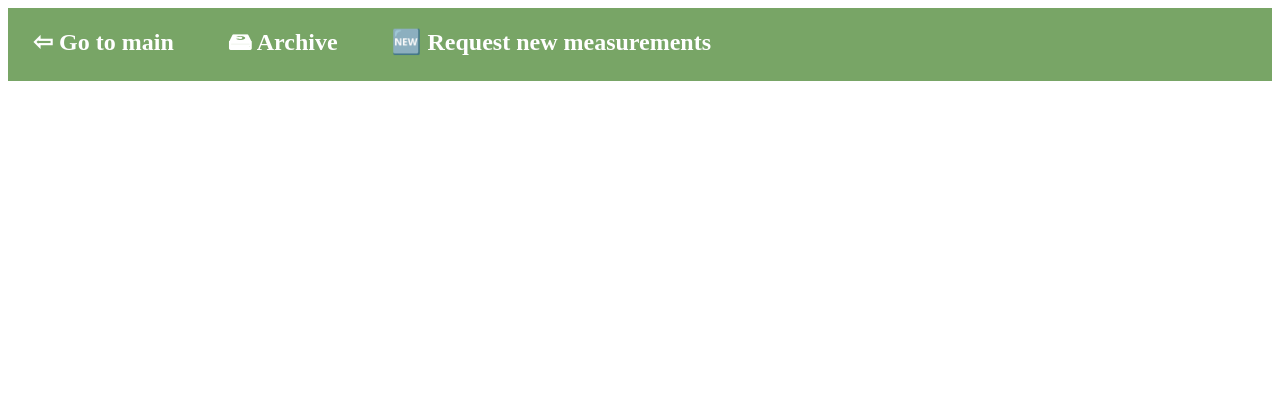
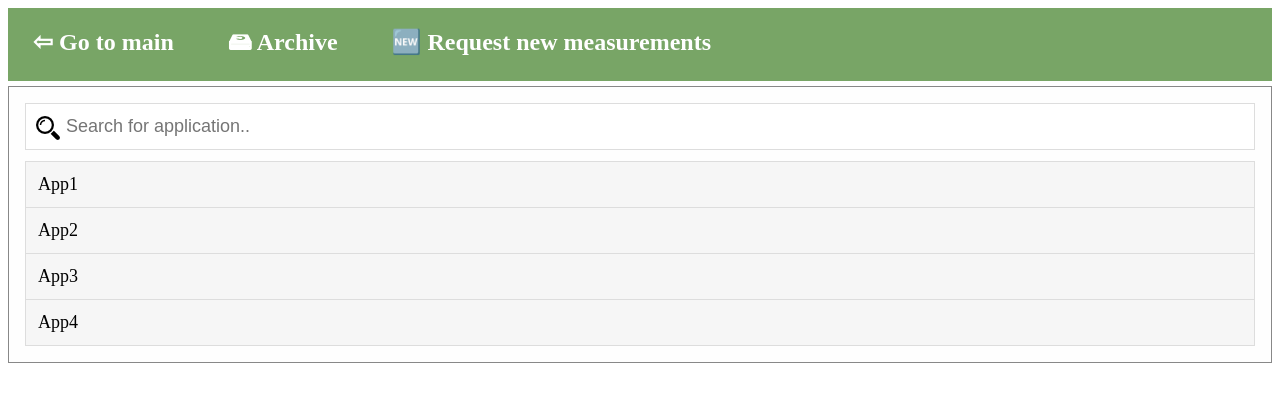
Before and after one commit to munhyunsu/AppSpeedXrayWebsite, a Django app: page / in a window 1280 px wide. Shown: the top 402 px of the page. Run offline with Django 3.2, Linux system fonts and the light colour scheme.

Commit message:
Improve layout

```diff
--- a/mysite/xray/static/css/index.css
+++ b/mysite/xray/static/css/index.css
@@ -1,8 +1,9 @@
 .nav-top {
-
   background-color: #78a566;
   width: 100%;
+  text-align: left;
 }
+
 .nav-top a {
   font-size: 150%;
   font-weight: bold;
@@ -12,6 +13,51 @@
   text-decoration: none;
   display: inline-block;
 }
+
 .nav-top a:hover {
   background-color: #4f6d41;
 }
+
+.entry-list {
+  background-color: #fefefe;
+  padding: 16px;
+  margin: 5px auto; /* 15% from the top and centered */
+  border: 1px solid #888;
+  width: auto; /* Could be more or less, depending on screen size */
+  overflow: auto;
+}
+
+.entry-search {
+  background-image: url('../img/magnifier.png'); /* Add a search icon to input */
+  background-position: 10px 12px; /* Position the search icon */
+  background-repeat: no-repeat; /* Do not repeat the icon image */
+  padding: 12px 20px 12px 40px; /* Add some padding */
+  width: 100%; /* Full-width */
+  font-size: 18px; /* Increase font-size */
+  border: 1px solid #ddd; /* Add a grey border */
+  margin-bottom: 12px; /* Add some space below the input */
+  display: inline-block;
+  box-sizing: border-box;
+}
+
+.entry-ul {
+  /* Remove default list styling */
+  list-style-type: none;
+  padding: 0;
+  margin: 0;
+}
+
+.entry-ul li a {
+  border: 1px solid #ddd; /* Add a border to all links */
+  margin-top: -1px; /* Prevent double borders */
+  background-color: #f6f6f6; /* Grey background color */
+  padding: 12px; /* Add some padding */
+  text-decoration: none; /* Remove default text underline */
+  font-size: 18px; /* Increase the font-size */
+  color: black; /* Add a black text color */
+  display: block; /* Make it into a block element to fill the whole list */
+}
+
+.entry-ul li a:hover:not(.header) {
+  background-color: #eee; /* Add a hover effect to all links, except for headers */
+}
--- a/mysite/xray/templates/index.html
+++ b/mysite/xray/templates/index.html
@@ -10,7 +10,7 @@
 <!--
 The Header field: Navigation
 -->
-<div class="nav-top" style="text-align: left">
+<div class="nav-top">
 <a class="nav-top-item" href="https://appspeedxray.cs-cnu.org/">⇦ Go to main</a>
 <a class="nav-top-item" href="/">🖴 Archive</a>
 <a class="nav-top-item" href="#">🆕 Request new measurements</a>
@@ -19,7 +19,18 @@ The Header field: Navigation
 <!--
 The Performance Metric field: Table
 -->
-<table>
-</table>
+<div class="entry-list">
+  <label for="entry-search"></label>
+  <input type="text" id="entry-search" class="entry-search" onkeyup="myFunction()" placeholder="Search for application..">
+  <ul class="entry-ul ">
+    <li><a href="#wow">App1</a></li>
+    <li><a href="#wow">App2</a></li>
+    <li><a href="#wow">App3</a></li>
+    <li><a href="#wow">App4</a></li>
+{#    {% for app in apps %}#}
+{#    <li><a href="result?package={{ app.package_name }}"> {{ app.app_title }}</a></li>#}
+{#    {% endfor %}#}
+  </ul>
+</div>
 </body>
 </html>
```
Also changed, not shown: mysite/xray/static/img/magnifier.png (added).
